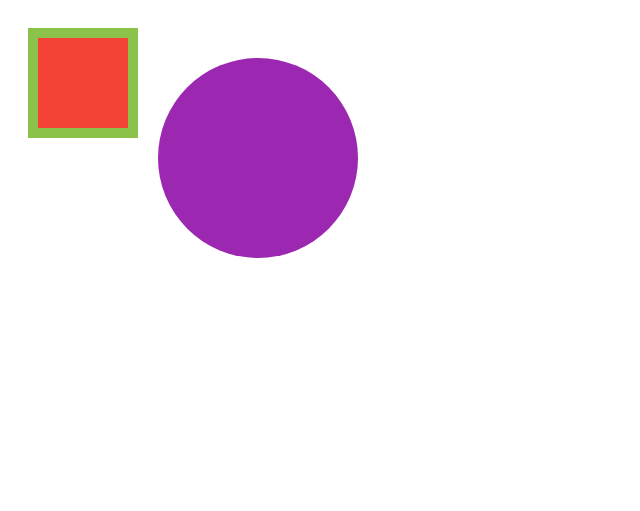
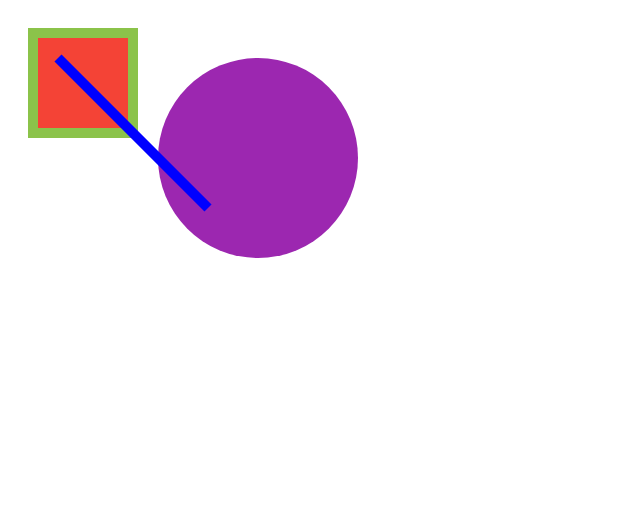
Before and after one commit to maxmay94/learn-and-understand-d3-udemy, a plain HTML site: page 2-2/index.html in a window 1280 px wide. Shown: the whole page, without its empty margins (0-640 px from the left). Drawn offline with Linux system fonts and the light colour scheme.

Commit message:
draw line

```diff
--- a/2-2/index.html
+++ b/2-2/index.html
@@ -11,6 +11,8 @@
     <rect x="25" y="25" width="100" height="100" fill="#F44336" stroke="#8BC34A" stroke-width="10"></rect>
 
     <circle r="100" cx="250" cy="150" fill="#9C27B0"></circle>
+
+    <line x1="50" y1="50" x2="200" y2="200" stroke="blue" stroke-width="10" ></line>
   </svg>
 </body>
 </html>
```
